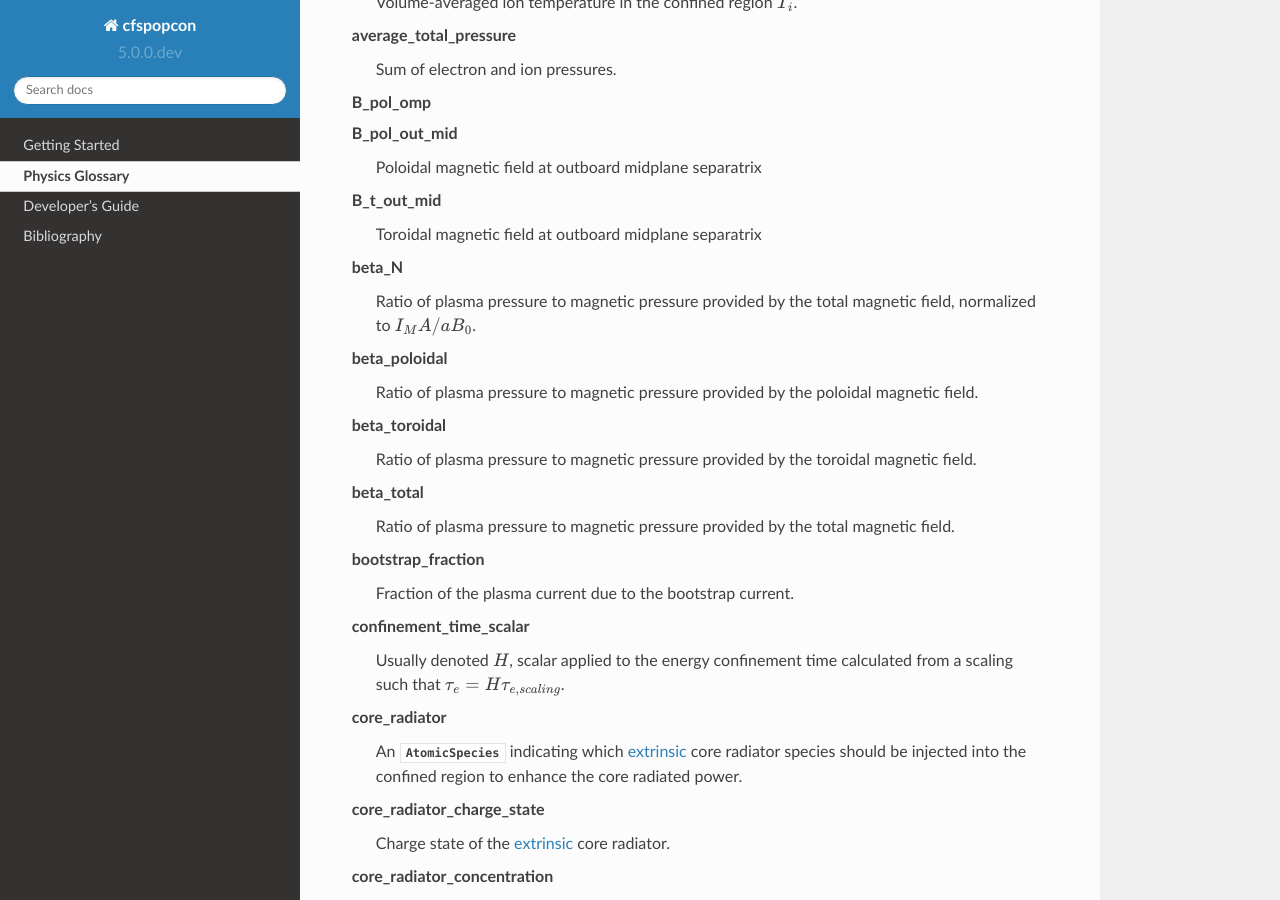
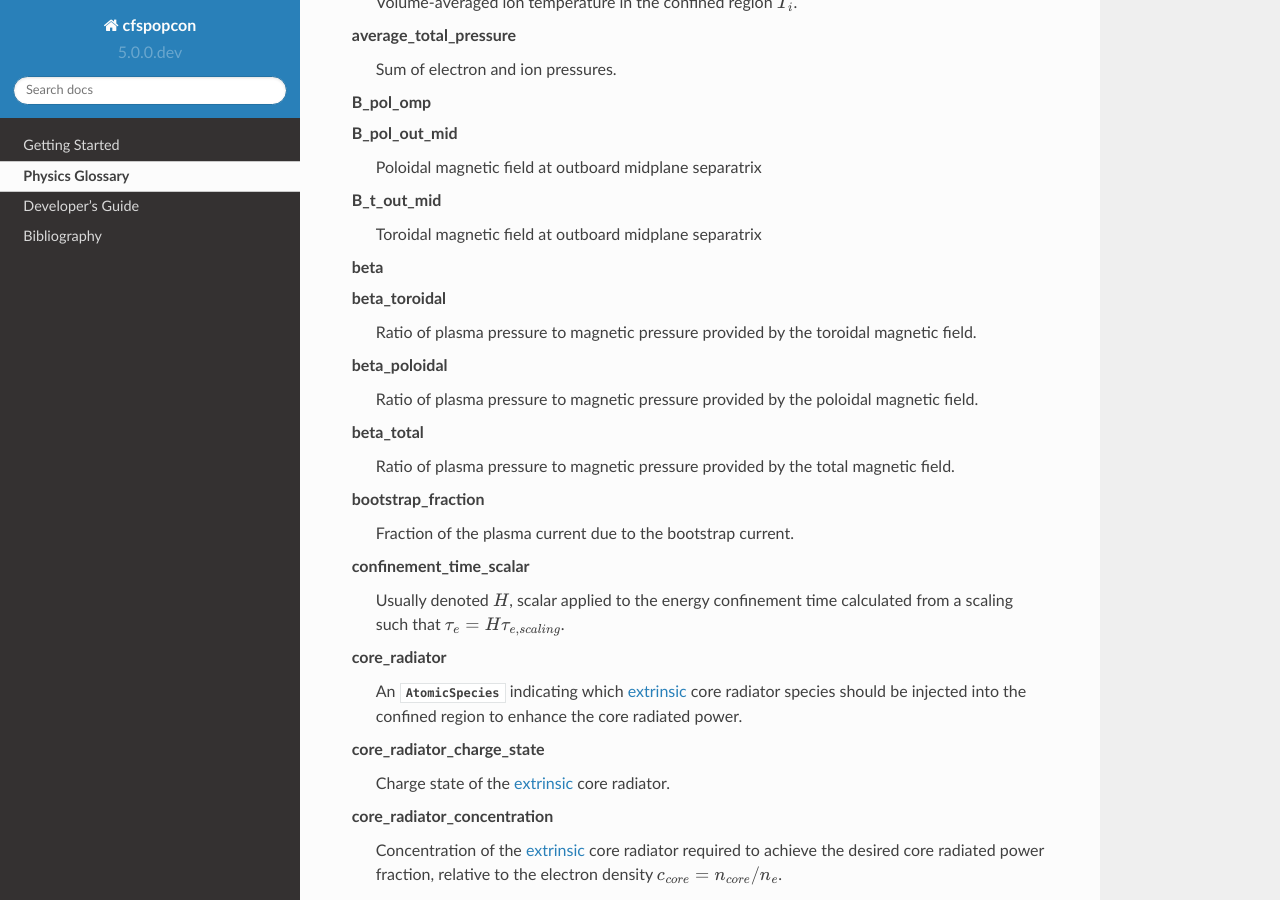
Before and after one commit to cfs-energy/cfspopcon, a Sphinx documentation site: the page built from docs/doc_sources/physics_glossary.rst, in a window 1280 px wide and 900 px high, scrolled down 586 px. Built offline with Sphinx 7.4.7 and the Read the Docs theme 2.0.0, drawn with Linux system fonts in a browser that asks for light colours; pages that are not in the unit, such as notebooks, are missing from menus; the version number is read from the project's files by our own code; some of the changed lines change nothing that is shown; some of the changed text lies outside the part shown.

Commit message:
Fix some of the Sphinx warnings

```diff
--- a/docs/conf.py
+++ b/docs/conf.py
@@ -90,6 +90,7 @@
 ]
 
 autoapi_dirs = ["../cfspopcon"]
+nitpick_ignore = [("py:class", "Ellipsis")]
 
 # -- nbsphinx
 exclude_patterns = ["_build", "static"]
--- a/docs/doc_sources/physics_glossary.rst
+++ b/docs/doc_sources/physics_glossary.rst
@@ -217,6 +217,7 @@
   areal_elongation
     Elongation of the confined region computed using the poloidal area inside the last-closed-flux-surface :math:`\kappa_A = S_{pol} / (\pi a^2)`.
 
+  beta
   beta_toroidal
     Ratio of plasma pressure to magnetic pressure provided by the toroidal magnetic field.
 
@@ -226,6 +227,7 @@
   beta_total
     Ratio of plasma pressure to magnetic pressure provided by the total magnetic field.
 
+  normalized_beta
   beta_N
     Ratio of plasma pressure to magnetic pressure provided by the total magnetic field, normalized to :math:`I_MA / a B_0`.
 
@@ -324,6 +326,7 @@
   plasma_stored_energy
     Thermal energy in the plasma.
 
+  qstar
   q_star
     Analytical approximation of safety factor at :math:`\rho=0.95`.
 
```
